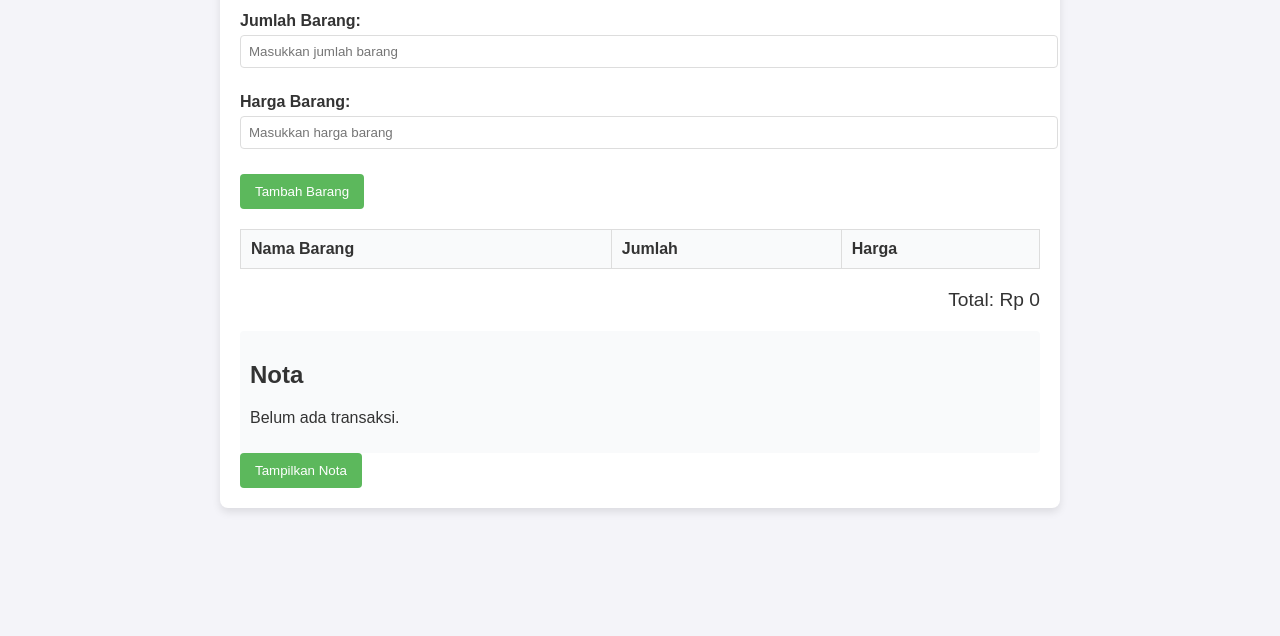
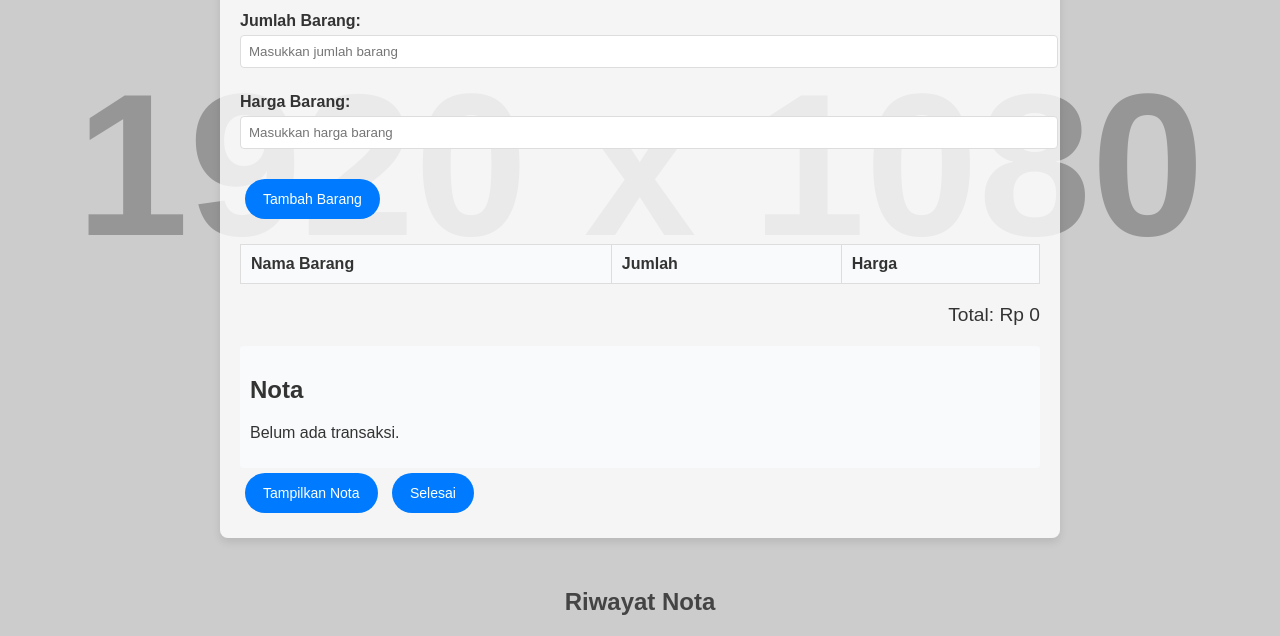
Before and after one commit to l1liaaan/kasir-toko-sembako, a plain HTML site: page index.html in a window 1280 px wide. Shown: the part 219-855 px from the top of the page. Before the commit the page ends 800 px from the top, so only its background shows below. Drawn offline with Linux system fonts and the light colour scheme; placeholder pictures from the web are drawn by us.

Commit message:
Update index.html

```diff
--- a/index.html
+++ b/index.html
@@ -3,20 +3,21 @@
 <head>
   <meta charset="UTF-8">
   <meta name="viewport" content="width=device-width, initial-scale=1.0">
-  <title>Kasir Toko Adelia</title>
+  <title>Kasir Toko Sembako</title>
   <style>
     body {
       font-family: Arial, sans-serif;
       margin: 0;
       padding: 0;
-      background-color: #f4f4f9;
+      background: url('https://via.placeholder.com/1920x1080') no-repeat center center fixed;
+      background-size: cover;
       color: #333;
     }
 
     .container {
       max-width: 800px;
       margin: 50px auto;
-      background: #fff;
+      background: rgba(255, 255, 255, 0.8);
       border-radius: 8px;
       box-shadow: 0 4px 8px rgba(0, 0, 0, 0.1);
       padding: 20px;
@@ -62,16 +63,19 @@
     }
 
     .btn {
-      background-color: #5cb85c;
+      background-color: #007bff;
       color: white;
-      padding: 10px 15px;
+      padding: 12px 18px;
       border: none;
-      border-radius: 4px;
+      border-radius: 25px;
       cursor: pointer;
+      margin: 5px;
+      font-size: 14px;
+      transition: background-color 0.3s ease;
     }
 
     .btn:hover {
-      background-color: #4cae4c;
+      background-color: #0056b3;
     }
 
     .total {
@@ -116,6 +120,29 @@
       z-index: 999;
       display: none;
     }
+
+    .history {
+      margin-top: 30px;
+    }
+
+    .history h2 {
+      text-align: center;
+      color: #444;
+    }
+
+    .history ul {
+      list-style-type: none;
+      padding: 0;
+    }
+
+    .history li {
+      background: #fff;
+      margin: 5px 0;
+      padding: 10px;
+      border-radius: 4px;
+      box-shadow: 0 2px 4px rgba(0, 0, 0, 0.1);
+    }
+
   </style>
 </head>
 <body>
@@ -154,6 +181,7 @@
     </div>
 
     <button class="btn" onclick="showNotaPopup()">Tampilkan Nota</button>
+    <button class="btn" onclick="finishTransaction()">Selesai</button>
   </div>
 
   <div class="nota-popup-overlay" id="popup-overlay"></div>
@@ -162,6 +190,11 @@
     <pre id="nota-popup-content"></pre>
     <button class="btn" onclick="copyNota()">Salin Nota</button>
     <button class="btn" onclick="closeNotaPopup()">Tutup</button>
+  </div>
+
+  <div class="history" id="history">
+    <h2>Riwayat Nota</h2>
+    <ul id="history-list"></ul>
   </div>
 
   <script>
@@ -240,6 +273,20 @@
         alert('Nota berhasil disalin ke clipboard!');
       });
     }
+
+    function finishTransaction() {
+      const historyList = document.getElementById('history-list');
+      const notaText = document.getElementById('nota-content').textContent;
+      const listItem = document.createElement('li');
+      listItem.textContent = notaText;
+      historyList.appendChild(listItem);
+
+      cart = [];
+      total = 0;
+      updateCart();
+      updateTotal();
+      document.getElementById('nota-content').textContent = 'Belum ada transaksi.';
+    }
   </script>
 </body>
 </html>
```
